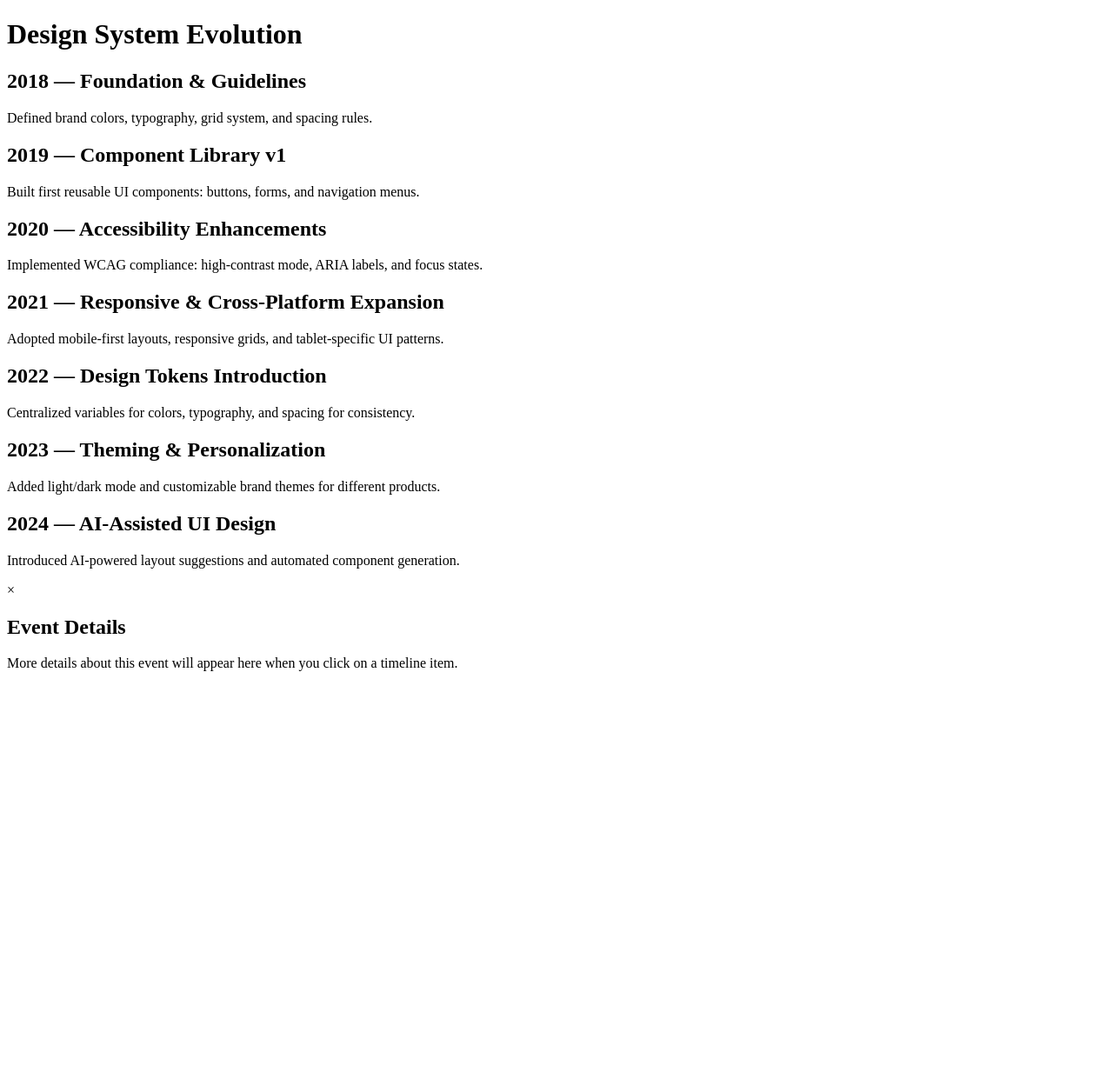
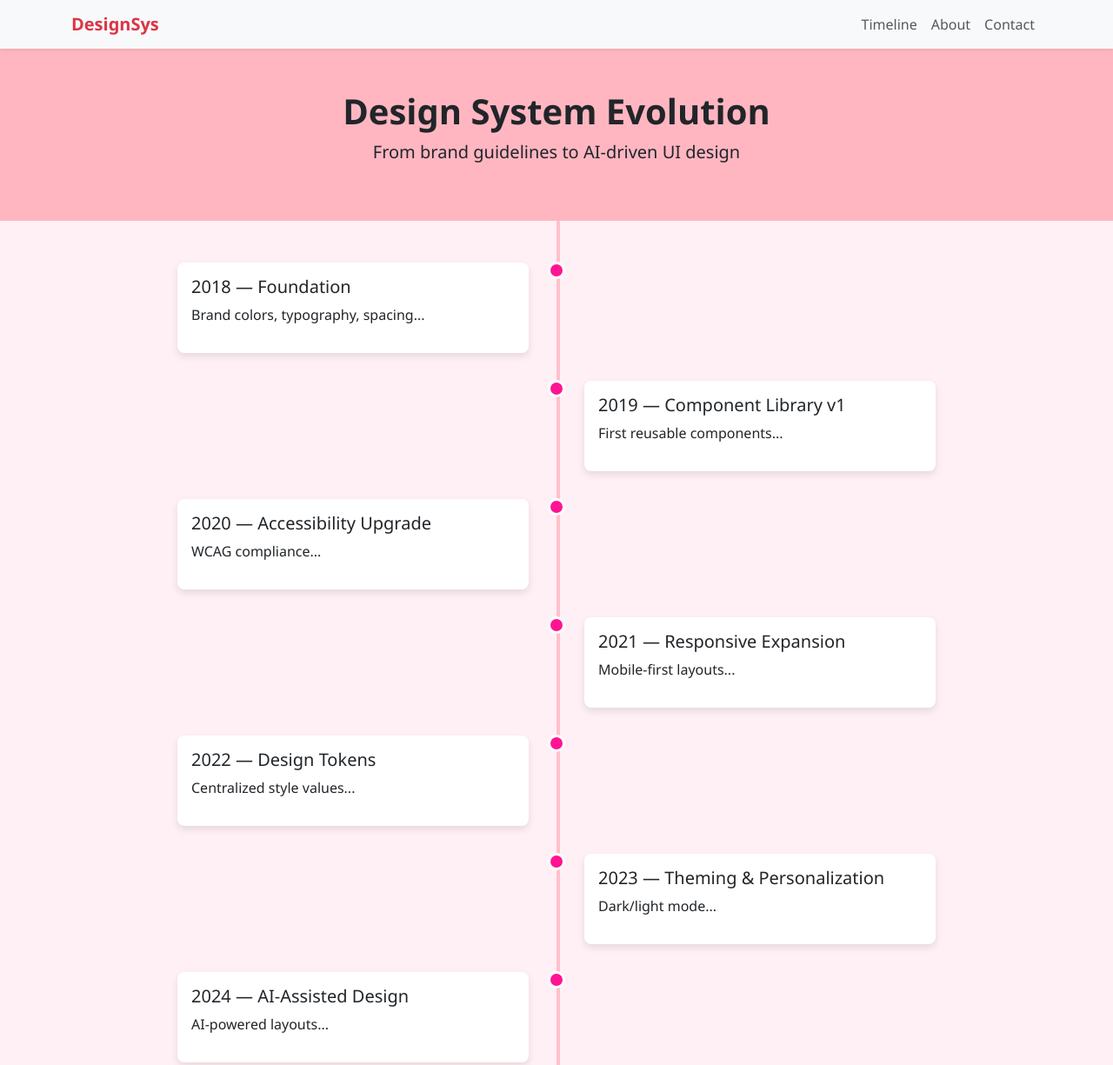
Before and after one commit to manzzz13/js-school-project-ManyaBhartari, a plain HTML site: page index.html in a window 1280 px wide. Shown: the top 1225 px of the page at 87% size. Before the commit the page ends 800 px from the top, so only its background shows below. Drawn offline with nearby package versions, Linux system fonts and the light colour scheme.

Commit message:
updated the css code

```diff
--- a/index.html
+++ b/index.html
@@ -1,81 +1,134 @@
 <!DOCTYPE html>
 <html lang="en">
 <head>
-  <meta charset="UTF-8" />
-  <meta name="viewport" content="width=device-width, initial-scale=1.0" />
+  <meta charset="UTF-8">
+  <meta name="viewport" content="width=device-width, initial-scale=1">
   <title>Design System Evolution</title>
-  <link rel="stylesheet" href="styles.css" />
+  <link href="https://cdn.jsdelivr.net/npm/bootstrap@5.3.0/dist/css/bootstrap.min.css" rel="stylesheet">
+  <style>
+    body { background: #fff0f5; font-family: 'Segoe UI', sans-serif; }
+    .bg-pink { background-color: #ffb6c1 !important; }
+    .timeline { position: relative; padding: 2rem; max-width: 1000px; margin: auto; }
+    .timeline::before { content: ""; position: absolute; left: 50%; width: 4px; background: pink; top: 0; bottom: 0; }
+    .timeline-item { position: relative; width: 50%; padding: 1rem 2rem; }
+    .timeline-item.left { left: 0; }
+    .timeline-item.right { left: 50%; }
+    .timeline-item::before { content: ""; position: absolute; top: 15px; width: 20px; height: 20px; background: deeppink; border-radius: 50%; border: 3px solid white; }
+    .timeline-item.left::before { right: -10px; }
+    .timeline-item.right::before { left: -10px; }
+    .timeline-card { background: white; border-radius: 8px; padding: 1rem; box-shadow: 0 4px 8px rgba(0,0,0,0.1); transition: transform 0.3s ease, box-shadow 0.3s ease; }
+    .timeline-card:hover { transform: scale(1.05); box-shadow: 0 6px 12px rgba(0,0,0,0.15); cursor: pointer; }
+  </style>
 </head>
 <body>
-  <header>
-    <h1>Design System Evolution</h1>
-  </header>
 
-  <main class="timeline">
-    <div class="timeline-event">
-      <div class="marker"></div>
-      <div class="content">
-        <h2>2018 — Foundation & Guidelines</h2>
-        <p>Defined brand colors, typography, grid system, and spacing rules.</p>
-      </div>
-    </div>
-
-    <div class="timeline-event">
-      <div class="marker"></div>
-      <div class="content">
-        <h2>2019 — Component Library v1</h2>
-        <p>Built first reusable UI components: buttons, forms, and navigation menus.</p>
-      </div>
-    </div>
-
-    <div class="timeline-event">
-      <div class="marker"></div>
-      <div class="content">
-        <h2>2020 — Accessibility Enhancements</h2>
-        <p>Implemented WCAG compliance: high-contrast mode, ARIA labels, and focus states.</p>
-      </div>
-    </div>
-
-    <div class="timeline-event">
-      <div class="marker"></div>
-      <div class="content">
-        <h2>2021 — Responsive & Cross-Platform Expansion</h2>
-        <p>Adopted mobile-first layouts, responsive grids, and tablet-specific UI patterns.</p>
-      </div>
-    </div>
-
-    <div class="timeline-event">
-      <div class="marker"></div>
-      <div class="content">
-        <h2>2022 — Design Tokens Introduction</h2>
-        <p>Centralized variables for colors, typography, and spacing for consistency.</p>
-      </div>
-    </div>
-
-    <div class="timeline-event">
-      <div class="marker"></div>
-      <div class="content">
-        <h2>2023 — Theming & Personalization</h2>
-        <p>Added light/dark mode and customizable brand themes for different products.</p>
-      </div>
-    </div>
-
-    <div class="timeline-event">
-      <div class="marker"></div>
-      <div class="content">
-        <h2>2024 — AI-Assisted UI Design</h2>
-        <p>Introduced AI-powered layout suggestions and automated component generation.</p>
-      </div>
-    </div>
-  </main>
-
-  <!-- Modal -->
-  <div id="modal" class="modal hidden">
-    <div class="modal-content">
-      <span class="close">&times;</span>
-      <h2>Event Details</h2>
-      <p>More details about this event will appear here when you click on a timeline item.</p>
+<!-- Navbar -->
+<nav class="navbar navbar-expand-lg navbar-light bg-light sticky-top shadow-sm">
+  <div class="container">
+    <a class="navbar-brand fw-bold text-danger" href="#">DesignSys</a>
+    <button class="navbar-toggler" data-bs-toggle="collapse" data-bs-target="#navMenu">
+      <span class="navbar-toggler-icon"></span>
+    </button>
+    <div class="collapse navbar-collapse" id="navMenu">
+      <ul class="navbar-nav ms-auto">
+        <li class="nav-item"><a class="nav-link" href="#timeline">Timeline</a></li>
+        <li class="nav-item"><a class="nav-link" href="#about">About</a></li>
+        <li class="nav-item"><a class="nav-link" href="#contact">Contact</a></li>
+      </ul>
     </div>
   </div>
+</nav>
+
+<!-- Hero -->
+<header class="text-center p-5 bg-pink">
+  <h1 class="fw-bold">Design System Evolution</h1>
+  <p class="lead">From brand guidelines to AI-driven UI design</p>
+</header>
+
+<!-- Timeline -->
+<section id="timeline" class="timeline">
+  <div class="timeline-item left">
+    <div class="timeline-card" data-bs-toggle="modal" data-bs-target="#eventModal" data-title="2018 — Foundation" data-desc="Established brand colors, typography, spacing rules, and a 12-column grid.">
+      <h5>2018 — Foundation</h5>
+      <p>Brand colors, typography, spacing...</p>
+    </div>
+  </div>
+  <div class="timeline-item right">
+    <div class="timeline-card" data-bs-toggle="modal" data-bs-target="#eventModal" data-title="2019 — Component Library v1" data-desc="Introduced reusable UI components like buttons, forms, nav menus, and cards.">
+      <h5>2019 — Component Library v1</h5>
+      <p>First reusable components...</p>
+    </div>
+  </div>
+  <div class="timeline-item left">
+    <div class="timeline-card" data-bs-toggle="modal" data-bs-target="#eventModal" data-title="2020 — Accessibility Upgrade" data-desc="Achieved WCAG 2.1 AA compliance with ARIA labels, keyboard navigation, and high-contrast mode.">
+      <h5>2020 — Accessibility Upgrade</h5>
+      <p>WCAG compliance...</p>
+    </div>
+  </div>
+  <div class="timeline-item right">
+    <div class="timeline-card" data-bs-toggle="modal" data-bs-target="#eventModal" data-title="2021 — Responsive Expansion" data-desc="Adopted mobile-first design, responsive grids, and device-specific UI patterns.">
+      <h5>2021 — Responsive Expansion</h5>
+      <p>Mobile-first layouts...</p>
+    </div>
+  </div>
+  <div class="timeline-item left">
+    <div class="timeline-card" data-bs-toggle="modal" data-bs-target="#eventModal" data-title="2022 — Design Tokens" data-desc="Centralized variables for colors, spacing, typography, and shadows for easy scaling.">
+      <h5>2022 — Design Tokens</h5>
+      <p>Centralized style values...</p>
+    </div>
+  </div>
+  <div class="timeline-item right">
+    <div class="timeline-card" data-bs-toggle="modal" data-bs-target="#eventModal" data-title="2023 — Theming & Personalization" data-desc="Introduced dark mode, light mode, and brand-based theming for multiple products.">
+      <h5>2023 — Theming & Personalization</h5>
+      <p>Dark/light mode...</p>
+    </div>
+  </div>
+  <div class="timeline-item left">
+    <div class="timeline-card" data-bs-toggle="modal" data-bs-target="#eventModal" data-title="2024 — AI-Assisted Design" data-desc="Launched AI-powered layout suggestions, content-aware scaling, and smart component generation.">
+      <h5>2024 — AI-Assisted Design</h5>
+      <p>AI-powered layouts...</p>
+    </div>
+  </div>
+  <div class="timeline-item right">
+    <div class="timeline-card" data-bs-toggle="modal" data-bs-target="#eventModal" data-title="2025 — Global Collaboration" data-desc="Enabled multi-language support, live collaborative editing, and automated quality checks.">
+      <h5>2025 — Global Collaboration</h5>
+      <p>Multi-language & live edits...</p>
+    </div>
+  </div>
+</section>
+
+<!-- Modal -->
+<div class="modal fade" id="eventModal" tabindex="-1">
+  <div class="modal-dialog">
+    <div class="modal-content">
+      <div class="modal-header">
+        <h5 class="modal-title"></h5>
+        <button type="button" class="btn-close" data-bs-dismiss="modal"></button>
+      </div>
+      <div class="modal-body"></div>
+    </div>
+  </div>
+</div>
+
+<!-- About -->
+<section id="about" class="p-5 text-center">
+  <h2>About This Project</h2>
+  <p>This timeline chronicles our design system’s transformation into a scalable, accessible, and intelligent platform.</p>
+</section>
+
+<!-- Contact -->
+<section id="contact" class="p-5 bg-light text-center">
+  <h2>Contact</h2>
+  <p>Email: <a href="mailto:design@example.com">design@example.com</a></p>
+</section>
+
+<script src="https://cdn.jsdelivr.net/npm/bootstrap@5.3.0/dist/js/bootstrap.bundle.min.js"></script>
+<script>
+document.getElementById('eventModal').addEventListener('show.bs.modal', function (e) {
+  const btn = e.relatedTarget;
+  this.querySelector('.modal-title').textContent = btn.getAttribute('data-title');
+  this.querySelector('.modal-body').textContent = btn.getAttribute('data-desc');
+});
+</script>
 </body>
 </html>
```
